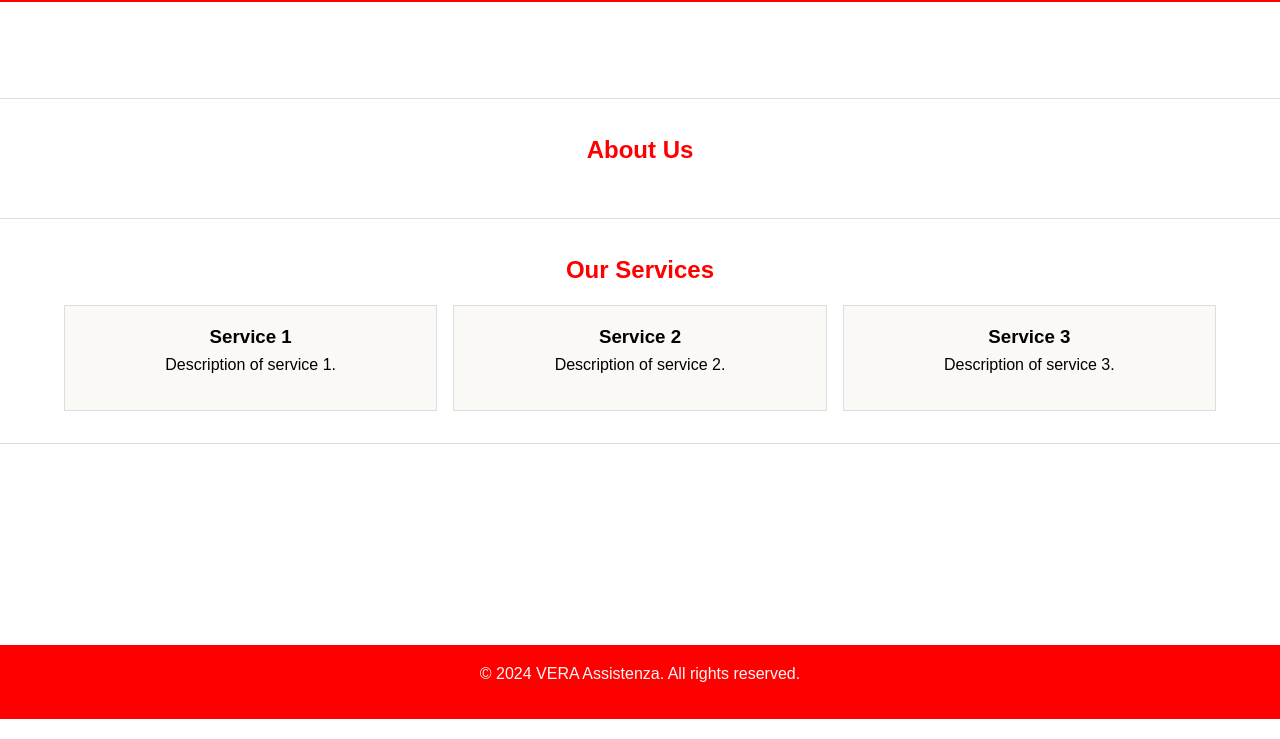
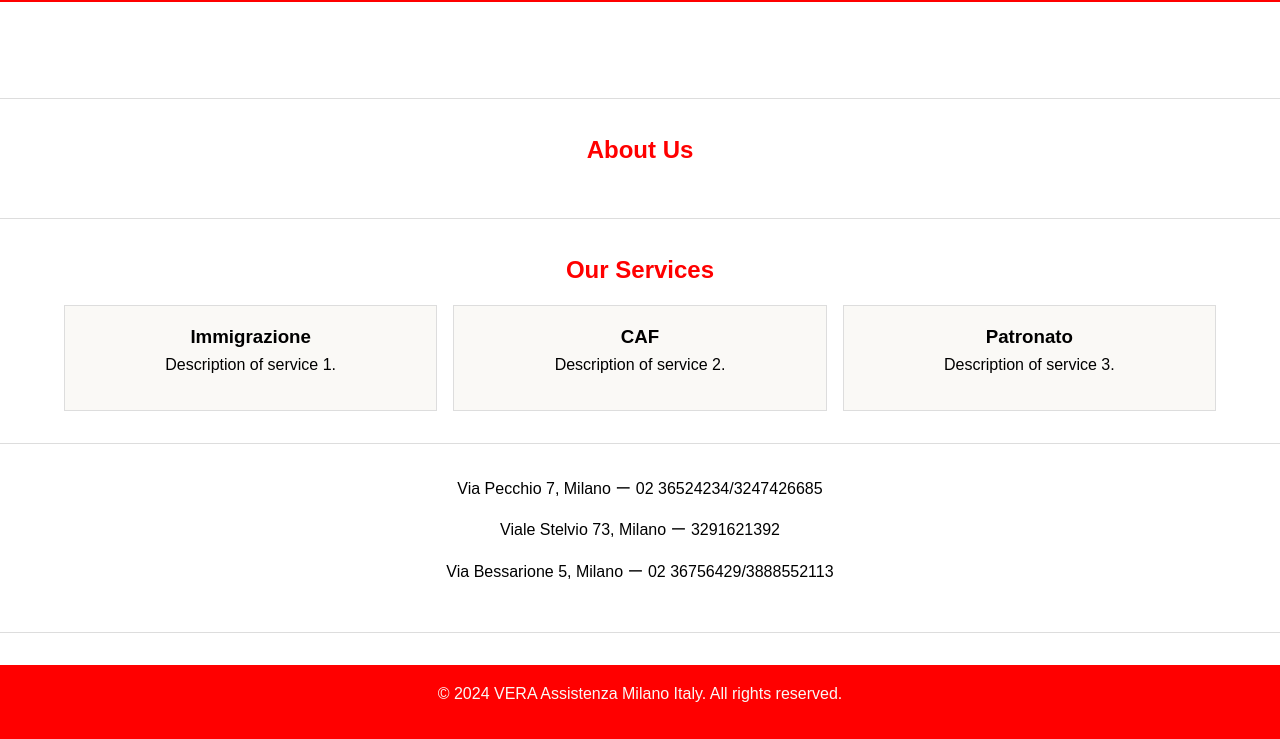
Before and after one commit to veraassistenza/veraassistenza, a plain HTML site: page index.html in a window 1280 px wide. Shown: the part 81-820 px from the top of the page. Drawn offline with Linux system fonts and the light colour scheme.

Commit message:
added some text

```diff
--- a/index.html
+++ b/index.html
@@ -43,25 +43,31 @@
                 <h2>Our Services</h2>
                 <div class="grid">
                     <div class="card">
-                        <h3>Service 1</h3>
+                        <h3>Immigrazione</h3>
                         <p>Description of service 1.</p>
                     </div>
                     <div class="card">
-                        <h3>Service 2</h3>
+                        <h3>CAF</h3>
                         <p>Description of service 2.</p>
                     </div>
                     <div class="card">
-                        <h3>Service 3</h3>
+                        <h3>Patronato</h3>
                         <p>Description of service 3.</p>
                     </div>
                 </div>
             </div>
         </section>
+
+        <section id="contacts">
+            <p>Via Pecchio 7, Milano ー 02 36524234/3247426685</p>
+            <p>Viale Stelvio 73, Milano ー 3291621392</p>
+            <p>Via Bessarione 5, Milano ー 02 36756429/3888552113</p>
+        </section>
     </main>
 
     <footer>
         <div class="container">
-            <p>&copy; 2024 VERA Assistenza. All rights reserved.</p>
+            <p>&copy; 2024 VERA Assistenza Milano Italy. All rights reserved.</p>
         </div>
     </footer>
 
```
